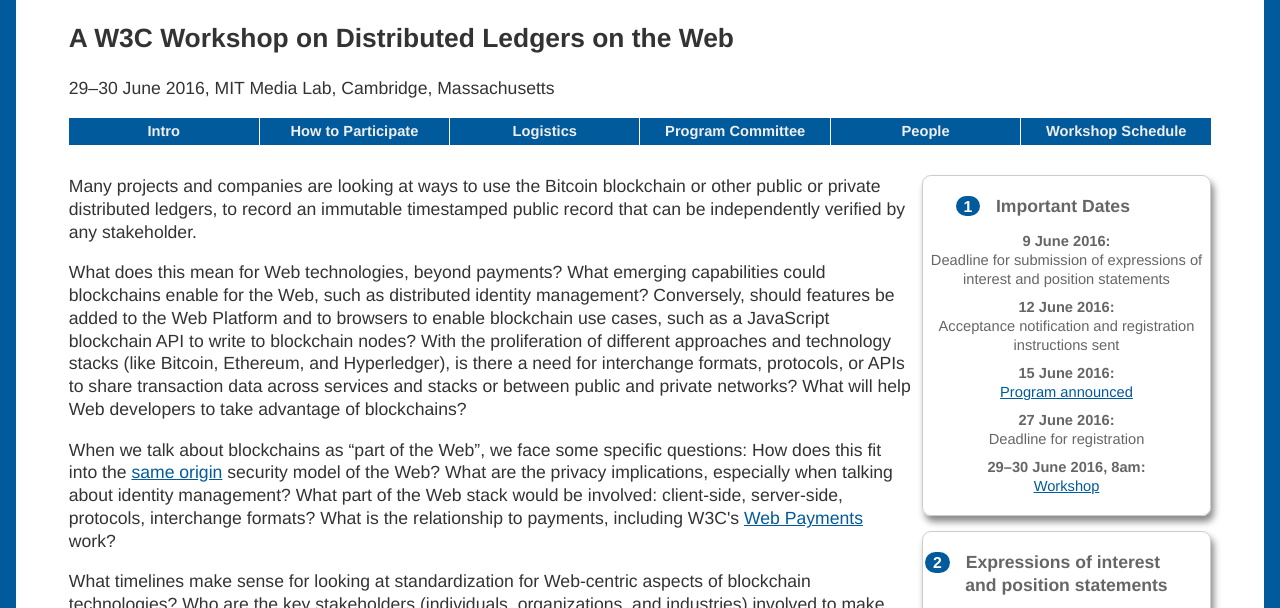
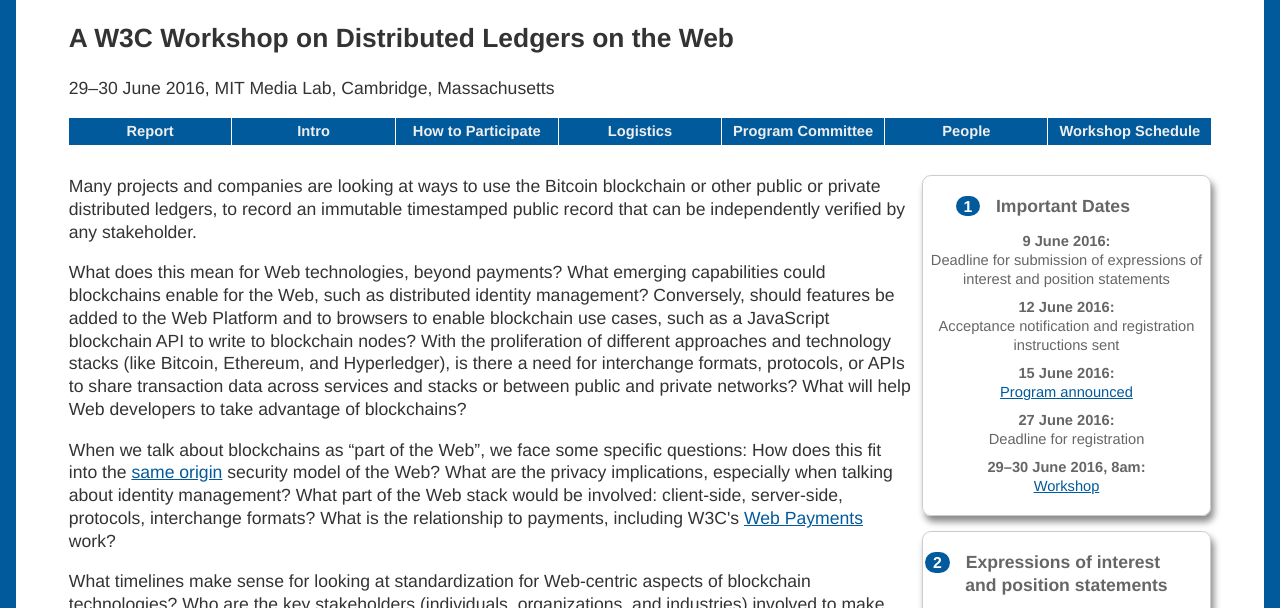
Before and after one commit to w3c/workshops, a plain HTML site: page blockchain/index.html in a window 1280 px wide. Shown: the part 177-785 px from the top of the page. Drawn offline with Linux system fonts and the light colour scheme.

Commit message:
added report link to top menu

```diff
--- a/blockchain/index.html
+++ b/blockchain/index.html
@@ -229,24 +229,14 @@
     <p>29–30 June 2016, MIT Media Lab, Cambridge, Massachusetts
     </p>
 
-    <!--
-    <article id="notification">
-      <p>This workshop is still in planning stages, and we are refining the topics.
-        <br>
-        If you have suggestions for improving it, such adding specific topics, you can make <a href="https://github.com/w3c/workshops/tree/gh-pages/blockchain">pull request on Github</a>, or email Doug Schepers <a href="mailto:schepers@w3.org">&lt;schepers@w3.org&gt;</a>.</p>
-    </article>
-
-    -->
     <ul class="menu">
-      <li><a href="#top">Intro</a>
-        <!-- <li><a href="agenda">Agenda</a> -->
-        <!-- <li><a href="report">Report</a> --> </li>
+      <li><a href="report.html">Report</a></li>
+      <li><a href="#top">Intro</a></li>
       <li><a href="#participate">How to Participate</a> </li>
       <li><a href="#logistics">Logistics</a> </li>
       <li><a href="#program">Program Committee</a></li>
       <li><a href="#people">People</a></li>
       <li><a href="#schedule">Workshop Schedule</a></li>
-      <!-- <li><a href="http://www.w3.org/2016/04/annotation/report.html">Workshop Report</a></li> -->
     </ul>
     <aside class="box" id="dates">
       <h2 class="footnote">Important Dates</h2>
```
